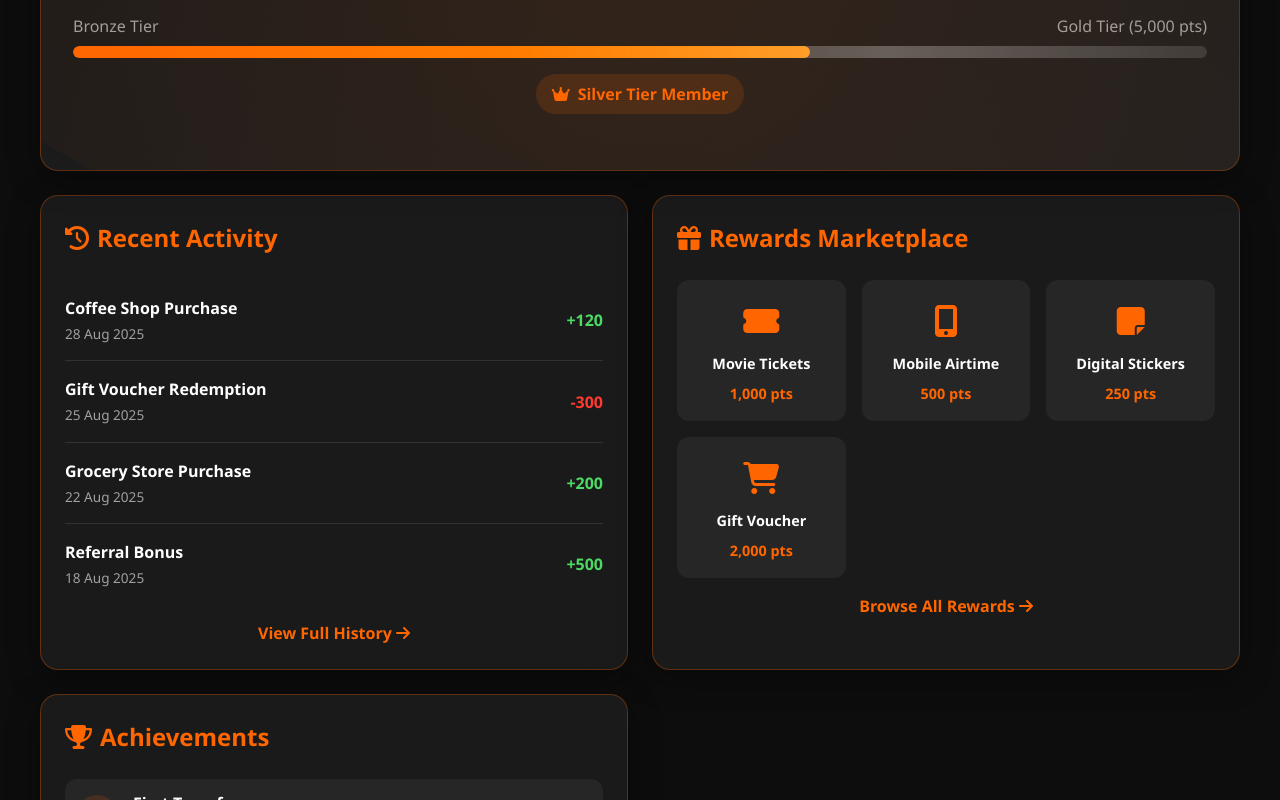
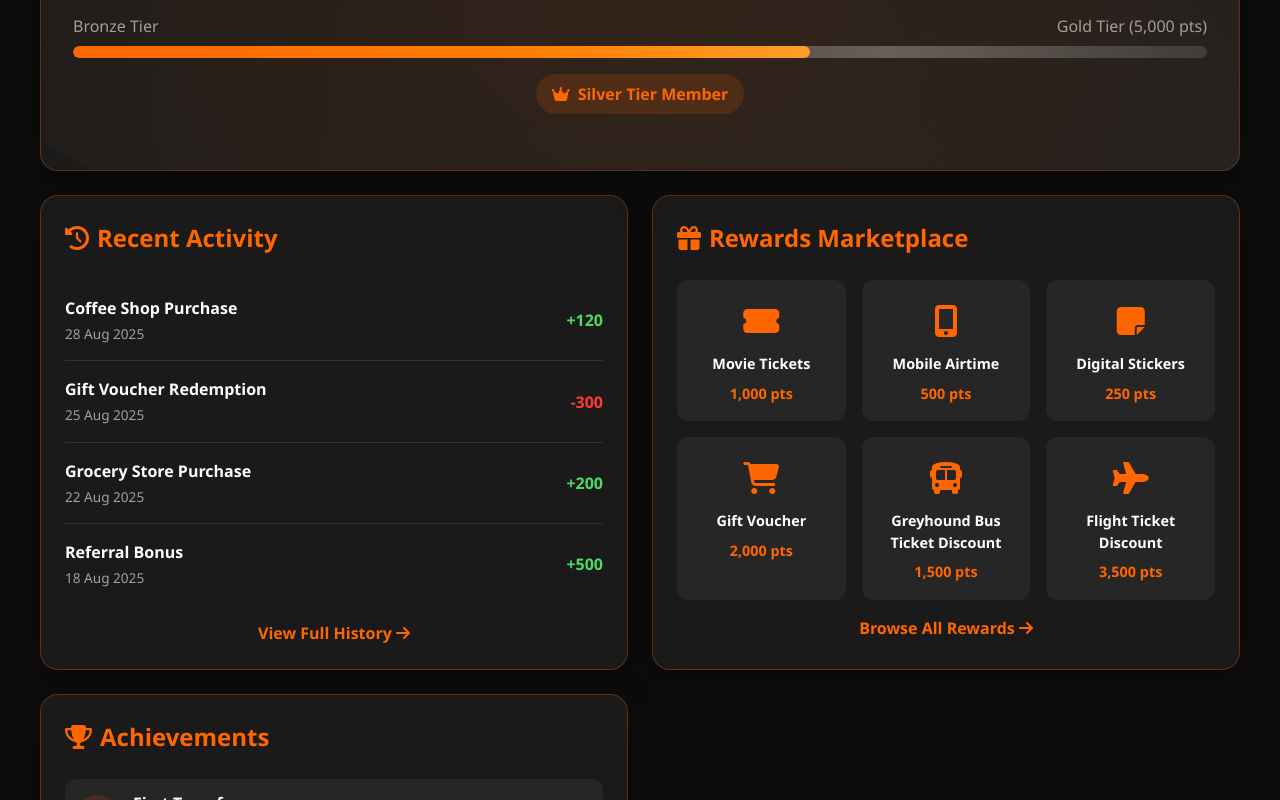
Before and after one commit to Zinhle024/Mukuru-Hackathon, a plain HTML site: page managepage/manage.html in a window 1280 px wide. Shown: the part 426-1226 px from the top of the page. Drawn offline with Linux system fonts and the light colour scheme.

Commit message:
added bus tickets to rewards

```diff
--- a/managepage/manage.html
+++ b/managepage/manage.html
@@ -150,6 +150,19 @@
                         <div class="reward-name">Gift Voucher</div>
                         <div class="reward-cost">2,000 pts</div>
                     </div>
+                    <!-- New Reward: Greyhound Bus Discount -->
+    <div class="reward-item">
+        <div class="reward-icon"><i class="fas fa-bus"></i></div>
+        <div class="reward-name">Greyhound Bus Ticket Discount</div>
+        <div class="reward-cost">1,500 pts</div>
+    </div>
+    <!-- New Reward: Flight Discount -->
+    <div class="reward-item">
+        <div class="reward-icon"><i class="fas fa-plane"></i></div>
+        <div class="reward-name">Flight Ticket Discount</div>
+        <div class="reward-cost">3,500 pts</div>
+    </div>
+
                 </div>
                 <a href="#" class="view-all">Browse All Rewards <i class="fas fa-arrow-right"></i></a>
             </div>
```
